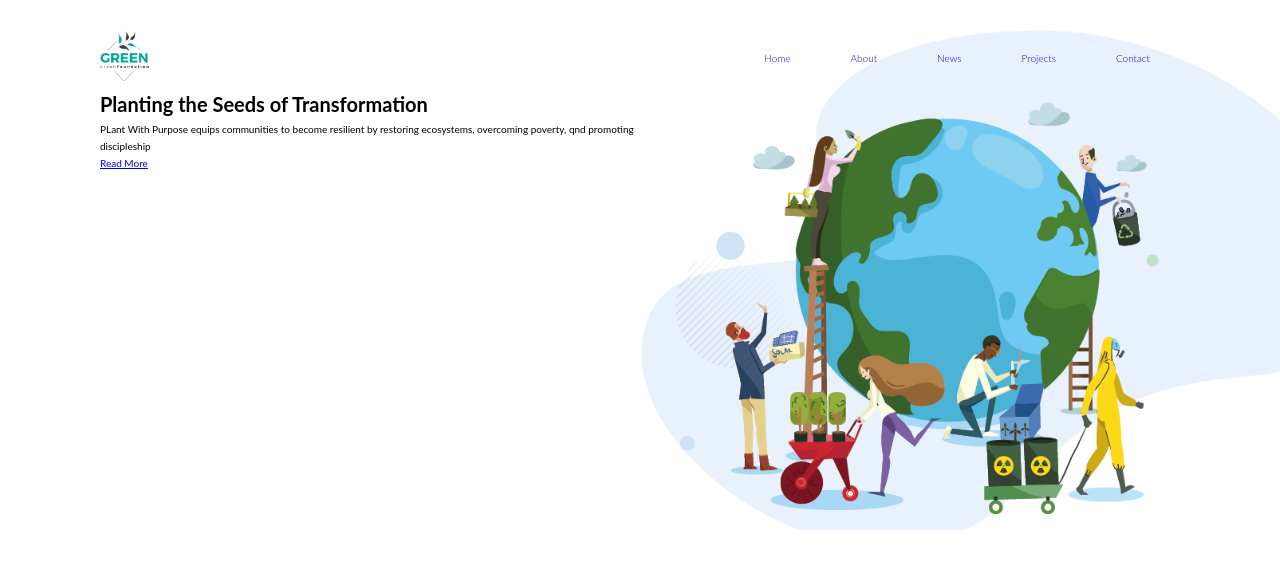
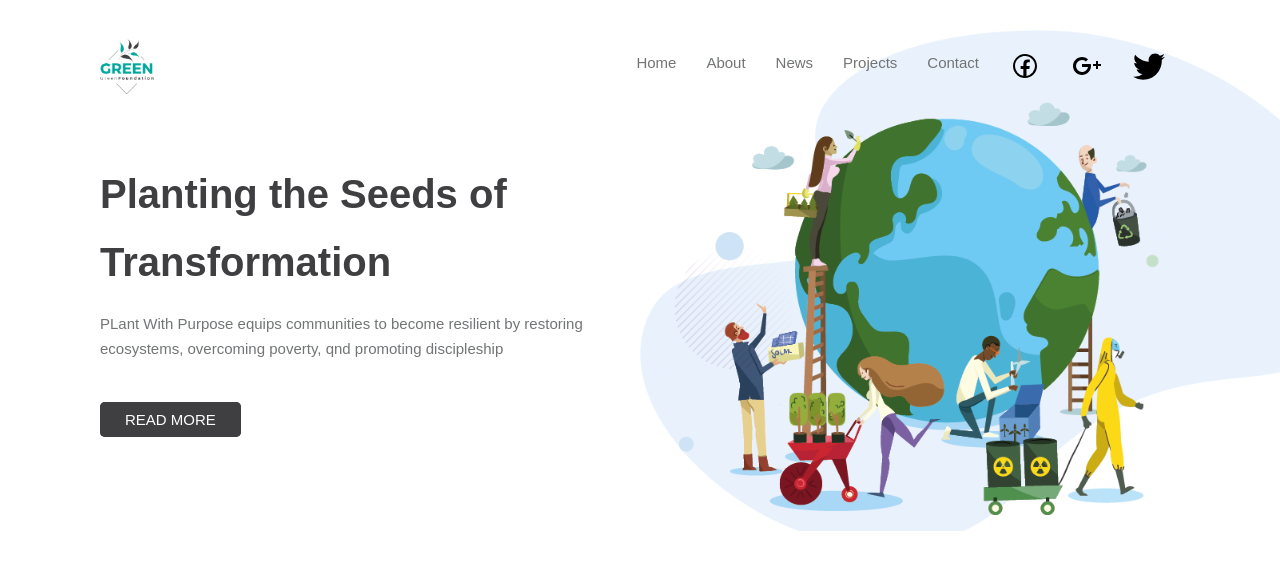
Before and after one commit to Ned-med/Green_Foundation_dev, a website: page pages/index.html in a window 1280 px wide. Drawn offline with nearby package versions, Linux system fonts and the light colour scheme; files that its build step writes are made by us from their sources; files whose address does not match are found by name.

Commit message:
changes to  typography btn nav and header

```diff
--- a/includes/nav.html
+++ b/includes/nav.html
@@ -44,6 +44,15 @@
             <li class="menu__item">
               <a href="#" class="menu__link"><span>05</span>Contact</a>
             </li>
+            <li class="menu__item">
+              <a href="#" class="menu__link"><img src="images/home/icons8-facebook.svg" alt="facebook icon"> </a>
+            </li>
+            <li class="menu__item">
+              <a href="#" class="menu__link"><img src="images/home/icons8-google-plus.svg" alt="facebook icon"> </a>
+            </li>
+            <li class="menu__item">
+              <a href="#" class="menu__link"><img src="images/home/icons8-twitter.svg" alt="facebook icon"> </a>
+            </li>
           </ul>
         </nav>
       </div>
--- a/pages/index.html
+++ b/pages/index.html
@@ -1,12 +1,12 @@
 @@include('../includes/nav.html')
 <header class="header">
   <div class="header__hero">
-    <h1 class="heading__primary">Planting the Seeds of Transformation</h1>
-    <p class="heading__desc">
+    <h1 class="header__title u-margin-bottom-small ">Planting the Seeds of Transformation</h1>
+    <p class="header__desc u-margin-bottom-medium">
       PLant With Purpose equips communities to become resilient by restoring
       ecosystems, overcoming poverty, qnd promoting discipleship
     </p>
-    <a href="index.html" class="header__hero-btn">Read More</a>
+    <a href="index.html" class="btn btn__header btn--dark">Read More</a>
   </div>
   <div class="header__img-box">
     <img src="images/home/Hero_img.png" alt="hearo image" class="header__img">
--- a/sass/abstracts/_variables.scss
+++ b/sass/abstracts/_variables.scss
@@ -1,2 +1,16 @@
+
+//colors
+$color-primary: #00b9a2;
+$color-primary-dark: #00a79c;
+$color-dark: #3f3e40;
+$color-dark-grey: #727475;
+$color-light-grey: #a3a3a3;
+$color-primary: #00b9a2;
 $color-white: #fff;
+$color-black: #000;
+$color-blue: #0081bf;
+$color-yellow: #eec84c;
+$color-red: #d45342;
+
 $default-padding: 3rem;
+$default-font-size: 1.5rem;
--- a/sass/base/_base.scss
+++ b/sass/base/_base.scss
@@ -27,4 +27,5 @@ html {
 body {
     box-sizing: border-box;
     padding-top:3rem;
+
 }
--- a/sass/base/_typography.scss
+++ b/sass/base/_typography.scss
@@ -1,7 +1,21 @@
 body {
-    font-family: "Lato", sans-serif;
+    font-family: "poppins", sans-serif;
     font-weight: 400;
+    font-size: $default-font-size;
     /*font-size: 16px;*/
     line-height: 1.7;
     // color: $color-grey-dark;
 }
+
+.header {
+    &__title {
+        font-size: 4rem;
+        font-weight: 600;
+        color: $color-dark;
+    }
+
+    &__desc {
+        color: $color-dark-grey;
+
+    }
+}
--- a/sass/base/_utilities.scss
+++ b/sass/base/_utilities.scss
@@ -0,0 +1,21 @@
+.u-center-text { text-align: center !important; }
+
+.u-margin-bottom-small { margin-bottom: 1.5rem !important; }
+.u-margin-bottom-medium {
+    margin-bottom: 4rem !important;
+
+    @include responsive(tab-port) {
+        margin-bottom: 3rem !important;
+    }
+}
+
+.u-margin-bottom-big {
+    margin-bottom: 8rem !important;
+
+    @include responsive(tab-port) {
+        margin-bottom: 5rem !important;
+    }
+}
+
+.u-margin-top-big { margin-top: 8rem !important; }
+.u-margin-top-huge { margin-top: 10rem !important; }
--- a/sass/components/_button.scss
+++ b/sass/components/_button.scss
@@ -0,0 +1,60 @@
+.btn {
+    &,
+    &:link,
+    &:visited {
+        text-transform: uppercase;
+        text-decoration: none;
+        padding: .5rem 2.5rem;
+        display: inline-block;
+        transition: all .2s;
+        font-size: $default-font-size;
+        position: relative;
+        border: none;
+        cursor: pointer;
+    }
+
+    &:hover {
+        transform: translateY(-3px);
+        box-shadow: 0 1rem 2rem rgba($color-black, $alpha: .2);
+
+        &::after {
+            transform: scaleX(1.4) scaleY(1.6);
+            opacity: 0;
+        }
+    }
+
+    &:active,
+    &:focus {
+        outline: none;
+        transform: translateY(-1px);
+        box-shadow: 0 .5rem 1rem rgba($color-black, .2);
+    }
+
+    &::after {
+        content: "";
+        display: inline-block;
+        height: 100%;
+        width: 100%;
+        position: absolute;
+        top: 0;
+        left: 0;
+        z-index: -1;
+        transition: all .4s;
+    }
+
+    &__header {
+        border-radius: .5rem;
+
+        &::after {
+        border-radius: .5rem;
+        }
+    }
+    &--dark {
+        background-color: $color-dark;
+        color: $color-white;
+        &::after {
+            background-color: $color-dark;
+        }
+    }
+
+}
--- a/sass/layout/_header.scss
+++ b/sass/layout/_header.scss
@@ -4,6 +4,7 @@
 
     &__hero {
         grid-column: 2/3;
+        padding-top: 5rem;
     }
 
     &__img {
@@ -12,9 +13,12 @@
         right: 0;
         top: $default-padding;
         z-index: -1;
-        height: 50rem;
+        // height: 50rem;
+        width: 50vw;
     }
     &__img-box {
         grid-column: 3/4;
     }
+
+
 }
--- a/sass/layout/_navigation.scss
+++ b/sass/layout/_navigation.scss
@@ -8,7 +8,7 @@
     }
 
     &__logo {
-        height: 5rem;
+        height: 5.5rem;
     }
 
     .menu {
@@ -31,13 +31,22 @@
             margin: 1rem;
         }
 
+        &__item:nth-child(n+6) {
+            img{
+                width: 32px;
+
+            }
+        }
+
         &__link{
             &:link,
             &:visited{
                 display: inline-block;
+                font-size: 1.5rem;
                 font-weight: 300;
-                padding: 1rem 2rem;
+                padding: 1rem .5rem;
                 text-decoration: none;
+                color: $color-dark-grey;
                 span {
                     display: none;
                 }
--- a/sass/styles.scss
+++ b/sass/styles.scss
@@ -6,6 +6,8 @@
 @import "base/base";
 @import "base/typography";
 @import "base/utilities";
+
+@import "components/button";
 
 @import "layout/navigation";
 @import "layout/header";
```
Also changed, not shown: css/styles.css, dist/about.html, dist/contact.html, dist/css/style.mini.css, dist/index.html, dist/news.html, dist/projects.html, 1 other file.
